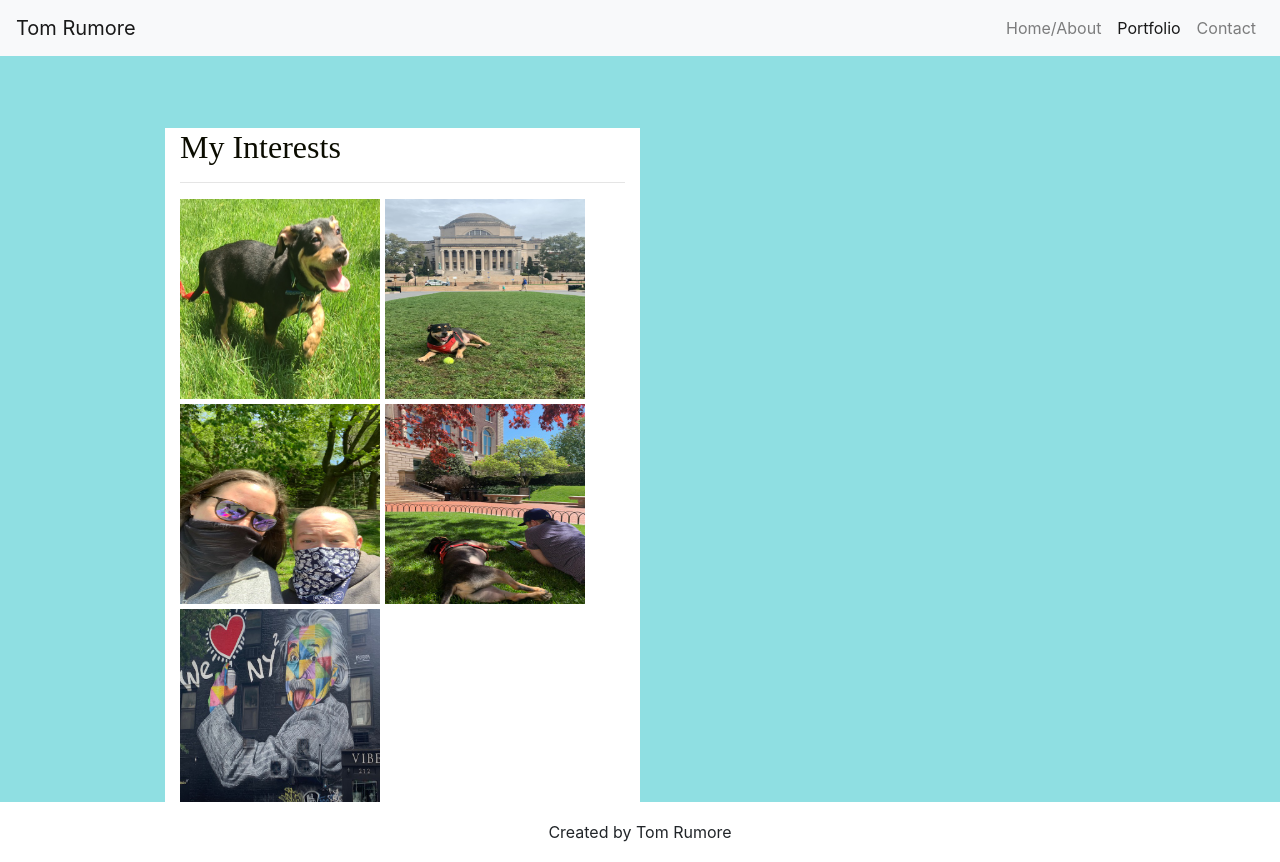
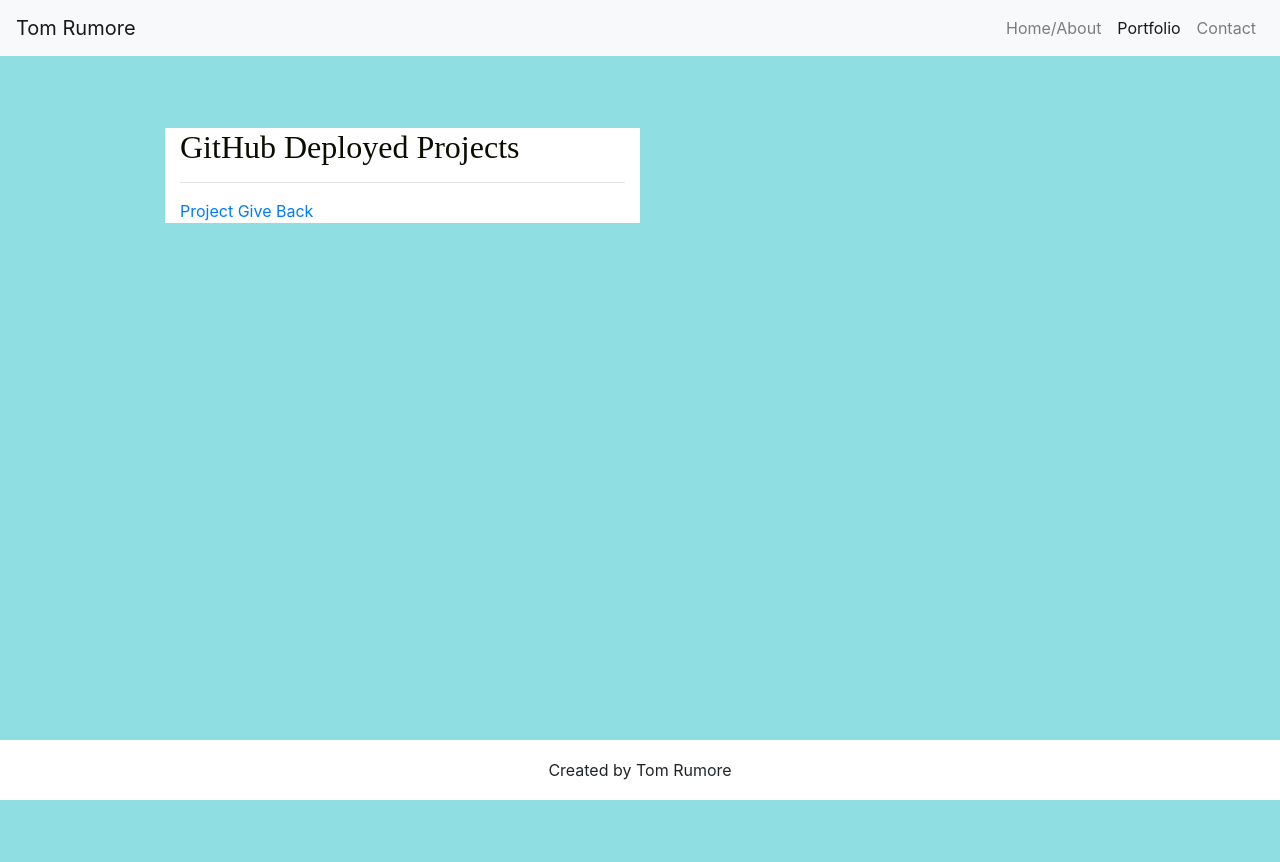
Before and after one commit to trumore/Tom-Rumore-Portfolio, a plain HTML site: page portfolio.html in a window 1280 px wide. After the commit the page ends 800 px from the top, so only its background shows below. Drawn offline with nearby package versions, Linux system fonts and the light colour scheme; a web font is replaced by a local one.

Commit message:
added initial link to project give back with hover over to provide summary.

```diff
--- a/portfolio.html
+++ b/portfolio.html
@@ -1,16 +1,13 @@
 <!DOCTYPE html>
 <html lang="en">
+
 <head>
   <meta charset="UTF-8" />
   <meta name="viewport" content="width=device-width, initial-scale=1.0" />
   <title>About Tom Rumore</title>
-    <link
-      rel="stylesheet"
-      href="https://cdn.jsdelivr.net/npm/bootstrap@4.5.3/dist/css/bootstrap.min.css"
-      integrity="sha384-TX8t27EcRE3e/ihU7zmQxVncDAy5uIKz4rEkgIXeMed4M0jlfIDPvg6uqKI2xXr2"
-      crossorigin="anonymous"
-    />
-    <link rel="stylesheet" href="style.css"/>
+  <link rel="stylesheet" href="https://cdn.jsdelivr.net/npm/bootstrap@4.5.3/dist/css/bootstrap.min.css"
+    integrity="sha384-TX8t27EcRE3e/ihU7zmQxVncDAy5uIKz4rEkgIXeMed4M0jlfIDPvg6uqKI2xXr2" crossorigin="anonymous" />
+  <link rel="stylesheet" href="style.css" />
   <link rel="preconnect" href="https://fonts.gstatic.com">
   <link href="https://fonts.googleapis.com/css2?family=Playfair+Display:ital@1&display=swap" rel="stylesheet">
 </head>
@@ -19,8 +16,7 @@
   <div class="collapse navbar-collapse" id="navbarNav"></div>
   <ul class="navbar-nav">
     <li class="nav-item">
-          <a class="nav-link" href="index.html"
-            >Home/About <span class="sr-only">(current)</span></a>
+      <a class="nav-link" href="index.html">Home/About <span class="sr-only">(current)</span></a>
     </li>
     <li class="nav-item active">
       <a class="nav-link" href="portfolio.html">Portfolio</a>
@@ -38,18 +34,10 @@
     <div class="row">
       <div class="col-lg-1"></div>
       <div class="col-lg-5 bg-white">
-            <h2>My Interests</h2>
+        <h2>GitHub Deployed Projects</h2>
         <hr>
-            <img class="imgMe" src="Assets/young-rooney.JPG" alt="young-rooney"
-            style="float:left; margin-right: 5px; margin-bottom: 5px;">
-            <img class="imgMe2" src="Assets/rooney-columbia.jpeg" alt="rooney-now"
-            style="float:left; margin-right: 5px; margin-bottom: 5px">
-            <img class="imgMe3" src="Assets/Tom-Anna.jpg" alt="Tom and Anna"
-            style="float:left; margin-right: 5px; margin-bottom: 5px">
-            <img class="imgMe4" src="Assets/ReadingWithRoon.jpg" alt="Reading with Rooney"
-            style="margin-bottom: 5px;">
-            <img class="imgMe5" src="Assets/Albert.jpg" alt="Einstein"
-            style="margin-bottom: 5px;">
+        <a href="https://tasoko.github.io/project-give-back/" title="A site created to allow
+        a user to find their closest H&M to recycle fashions">Project Give Back</a>
       </div>
       <div class="col-lg-4">
       </div>
@@ -59,4 +47,5 @@
   <br>
   <footer class="footer text-center"> Created by Tom Rumore</footer>
   </body>
+
 </html>
```
Lines whose indentation alone changed are shown as unchanged.
